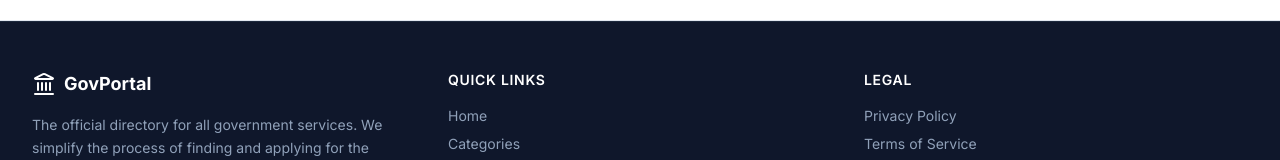
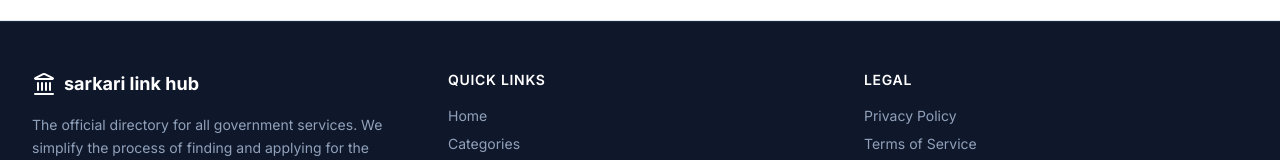
Before and after one commit to Shivam-kumar-coder/sarkari-link-hub, a Next.js app: page / in a window 1280 px wide. Shown: the part 2375-2535 px from the top of the page. Built offline with nearby package versions, Linux system fonts and the light colour scheme; no server answers.

Commit message:
Update layout.tsx

```diff
--- a/app/layout.tsx
+++ b/app/layout.tsx
@@ -14,9 +14,9 @@ export const metadata: Metadata = {
   },
   description: 'Find and apply for government services easily. Official guides, documents required, and direct application links for 2000+ services.',
   keywords: ['government services', 'apply for passport', 'drivers license renewal', 'social security benefits', 'business registration', 'voter registration', 'official guides'],
-  authors: [{ name: 'GovPortal Team' }],
-  creator: 'GovPortal',
-  publisher: 'GovPortal',
+  authors: [{ name: 'sks-technologies Team' }],
+  creator: 'sarkari link hub',
+  publisher: 'sarkari link hub',
   // ADDED: Icons property to replace Vercel Logo with your Logo
   icons: {
     icon: '/favicon.ico',
@@ -31,7 +31,7 @@ export const metadata: Metadata = {
     title: 'GovPortal - Official Government Services Directory',
     description: 'Find and apply for government services easily. Official guides, documents required, and direct application links.',
     url: './',
-    siteName: 'GovPortal', // This helps Google show 'GovPortal' instead of Vercel
+    siteName: 'sarkari link hub', // This helps Google show 'GovPortal' instead of Vercel
     locale: 'en_US',
     type: 'website',
   },
@@ -58,9 +58,9 @@ export default function RootLayout({ children }: { children: React.ReactNode })
   const jsonLd = {
     "@context": "https://schema.org",
     "@type": "WebSite",
-    "name": "GovPortal", // Your Site Name
-    "alternateName": ["Gov Portal", "Government Portal"],
-    "url": "https://govportal.example.com" // Update this to your real domain
+    "name": "sarkari link hub", // Your Site Name
+    "alternateName": ["sarkari link hub", "sarkari link hub 1"],
+    "url": "https://sarkari-link-hub.vercel.app" // Update this to your real domain
   };
 
   return (
@@ -97,7 +97,7 @@ export default function RootLayout({ children }: { children: React.ReactNode })
               <div>
                 <div className="flex items-center gap-2 text-white font-bold text-lg mb-4">
                   <Landmark className="w-6 h-6" />
-                  <span>GovPortal</span>
+                  <span>sarkari link hub</span>
                 </div>
                 <p className="text-sm leading-relaxed">
                   The official directory for all government services. We simplify the process of finding and applying for the services you need.
```
